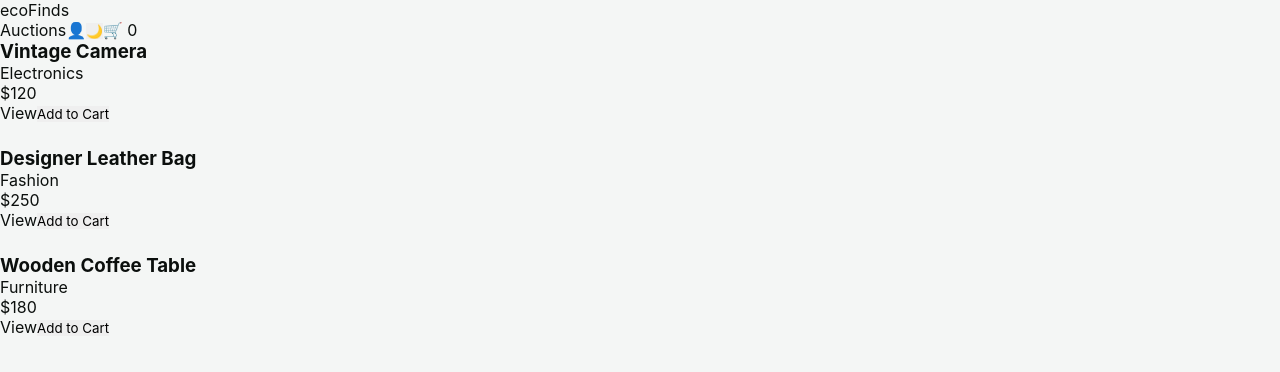
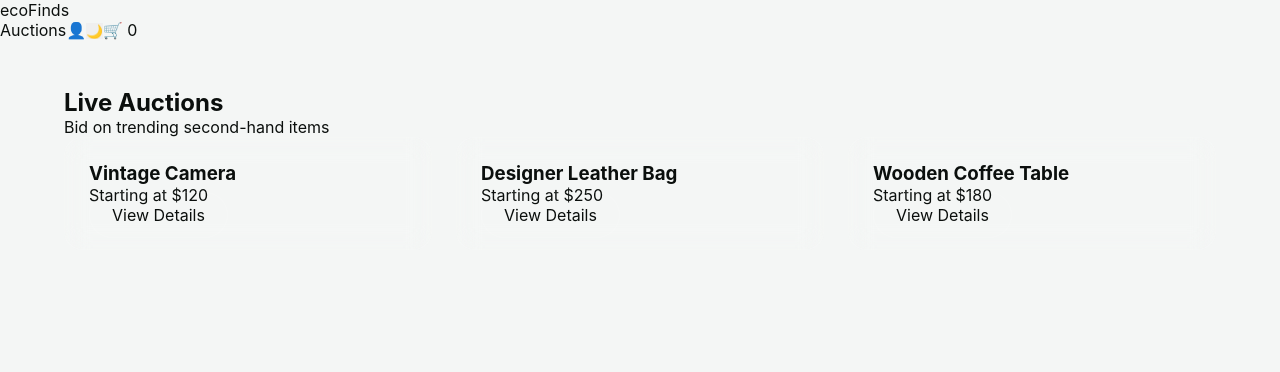
Before and after one commit to odongograce/ecofinds-project, a React (Vite) app: page /home in a window 1280 px wide. Shown: the top 372 px of the page. Built offline with nearby package versions, Linux system fonts and the light colour scheme.

Commit message:
new files edited

```diff
--- a/src/components/AuctionCard.jsx
+++ b/src/components/AuctionCard.jsx
@@ -1,21 +1,15 @@
 import { Link } from "react-router-dom";
-import { useCart } from "../context/CartContext";
 
 export default function AuctionCard({ item }) {
-  const { addToCart } = useCart();
+  return (
+    <div className="card">
+      <div className="masonry-image"></div>
+      <h3>{item.name}</h3>
+      <p className="auction-price">Starting at ${item.startPrice}</p>
 
-  return (
-    <div className="bg-white/5 p-6 rounded-2xl border border-white/10">
-      <h3 className="font-semibold">{item.name}</h3>
-      <p className="text-white/60">{item.category}</p>
-      <p className="text-green-400 mt-2">${item.startPrice}</p>
-
-      <div className="flex gap-4 mt-4">
-        <Link to={`/product/${item.id}`} className="underline">
-          View
-        </Link>
-        <button onClick={() => addToCart(item)}>Add to Cart</button>
-      </div>
+      <Link to={`/product/${item.id}`} className="eco-outline">
+        View Details
+      </Link>
     </div>
   );
 }
--- a/src/pages/Home.jsx
+++ b/src/pages/Home.jsx
@@ -4,13 +4,21 @@ import { auctions } from "../data/auctions";
 
 export default function Home() {
   return (
-    <div className="bg-black min-h-screen text-white">
+    <>
       <Navbar />
-      <div className="p-10 grid md:grid-cols-3 gap-6">
-        {auctions.map(item => (
-          <AuctionCard key={item.id} item={item} />
-        ))}
+
+      <div className="container">
+        <h2 className="page-title">Live Auctions</h2>
+        <p className="page-subtitle">
+          Bid on trending second-hand items
+        </p>
+
+        <div className="grid grid-3">
+          {auctions.map(item => (
+            <AuctionCard key={item.id} item={item} />
+          ))}
+        </div>
       </div>
-    </div>
+    </>
   );
 }
--- a/src/pages/Landing.jsx
+++ b/src/pages/Landing.jsx
@@ -2,37 +2,42 @@ import { Link } from "react-router-dom";
 
 export default function Landing() {
   return (
-    <div className="min-h-screen bg-black text-white">
-      <nav className="flex justify-between px-10 py-6">
-        <h1 className="text-green-400 font-bold text-xl">ecoFinds</h1>
-        <div className="flex gap-6">
+    <div>
+      {/* Navbar */}
+      <nav className="navbar">
+        <span className="logo">ecoFinds</span>
+        <div className="nav-links">
           <Link to="/login">Sign In</Link>
-          <Link to="/signup" className="bg-green-500 px-5 py-2 rounded-full text-black">
-            Sign Up
-          </Link>
+          <Link to="/signup" className="eco-btn">Sign Up</Link>
         </div>
       </nav>
 
-      <section className="grid md:grid-cols-2 gap-16 px-10 pt-24">
+      {/* Hero */}
+      <section className="hero">
         <div>
-          <h2 className="text-6xl font-extrabold leading-tight">
-            Discover.<br />Bid.<br />Reuse.
-          </h2>
-          <p className="text-white/60 mt-6 max-w-md">
+          <h1>
+            Discover.<br />
+            Bid.<br />
+            Reuse.
+          </h1>
+
+          <p>
             Sustainable auctions for quality second-hand items.
           </p>
+
+          <div className="hero-actions">
+            <Link to="/signup" className="eco-btn">Get Started</Link>
+            <Link to="/login" className="eco-outline">Sign In</Link>
+          </div>
         </div>
 
-        <div className="grid grid-cols-2 gap-6">
+        {/* Pinterest-style cards */}
+        <div className="masonry">
           {["Camera", "Bag", "Table", "Lamp"].map((item, i) => (
-            <div
-              key={i}
-              className="bg-white/5 p-6 rounded-3xl border border-white/10"
-              style={{ marginTop: i % 2 ? "80px" : "0px" }}
-            >
-              <div className="h-40 bg-white/10 rounded-xl mb-4" />
+            <div className="card" key={i}>
+              <div className="masonry-image"></div>
               <h3>{item}</h3>
-              <p className="text-green-400 text-sm">Live Auction</p>
+              <p className="auction-price">Live Auction</p>
             </div>
           ))}
         </div>
```
